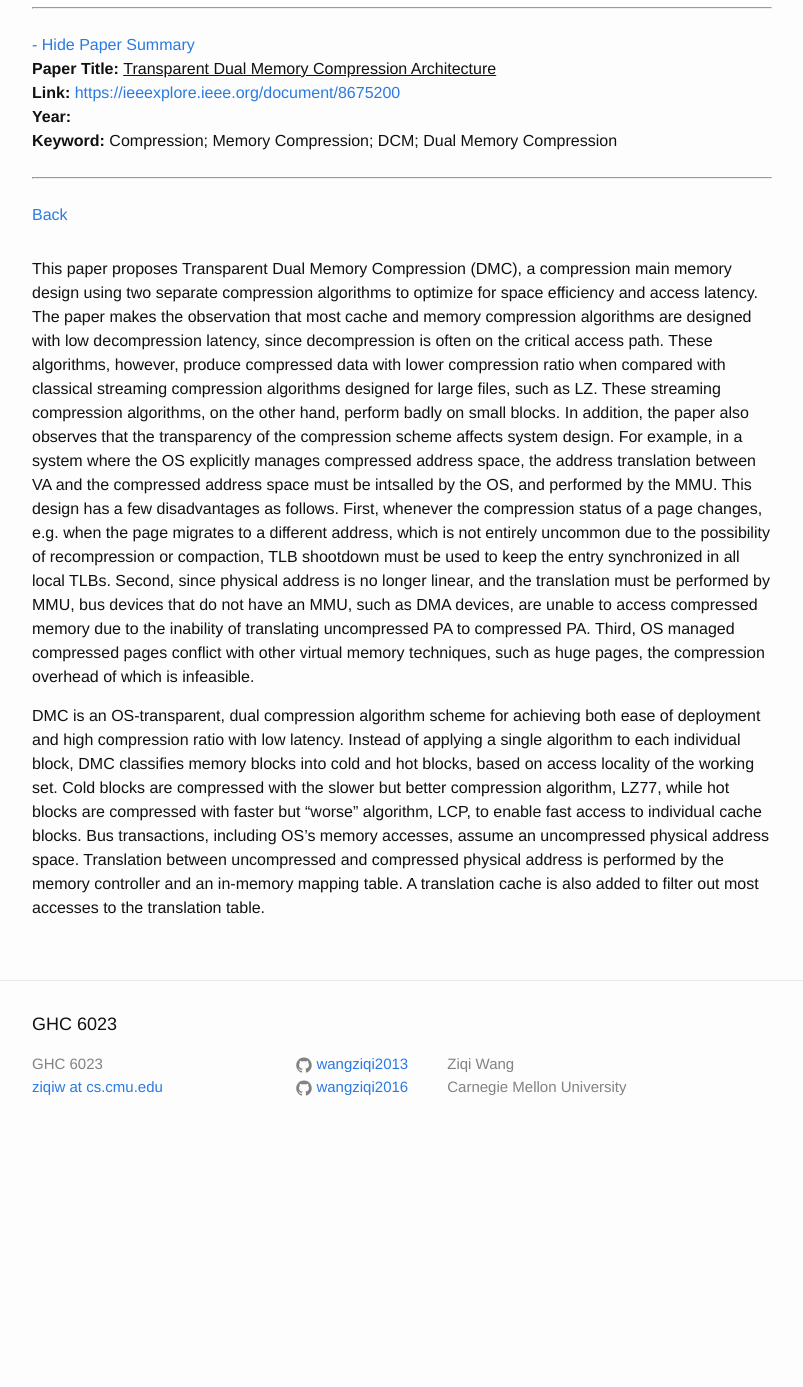
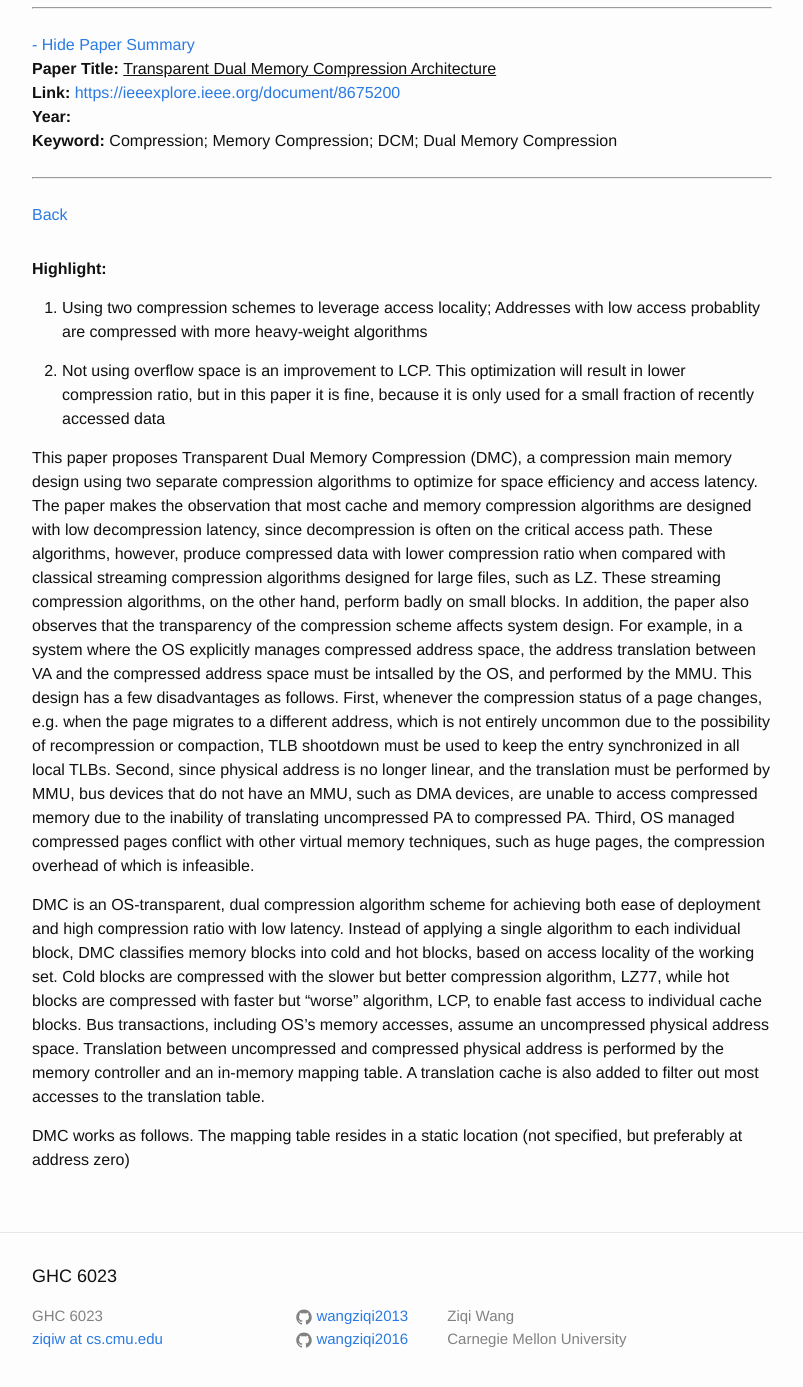
Before and after one commit to wangziqi2013/wangziqi2013.github.io, a Jekyll site: the page built from _posts/2020-07-15-dmc.markdown, in a window 1280 px wide and 1400 px high, scrolled down 235 px. Shown: the top 1387 px of the window, without its empty margins (238-1041 px from the left). Built offline with Jekyll 4.4.1, drawn with Linux system fonts in a browser that asks for light colours; before the commit the page ends 1393 px from its top, so only the background shows below that.

Commit message:
Adding highlight

```diff
--- a/_posts/2020-07-15-dmc.markdown
+++ b/_posts/2020-07-15-dmc.markdown
@@ -12,6 +12,16 @@ htm_cd:
 htm_cr:
 version_mgmt:
 ---
+
+**Highlight:**
+
+1. Using two compression schemes to leverage access locality; Addresses with low access probablity are compressed with
+   more heavy-weight algorithms
+
+2. Not using overflow space is an improvement to LCP. This optimization will result in lower compression ratio, but in
+   this paper it is fine, because it is only used for a small fraction of recently accessed data
+
+
 
 This paper proposes Transparent Dual Memory Compression (DMC), a compression main memory design using two separate compression
 algorithms to optimize for space efficiency and access latency. The paper makes the observation that most cache and memory
@@ -36,3 +46,5 @@ compression algorithm, LZ77, while hot blocks are compressed with faster but "wo
 to individual cache blocks. Bus transactions, including OS's memory accesses, assume an uncompressed physical address space.
 Translation between uncompressed and compressed physical address is performed by the memory controller and an in-memory
 mapping table. A translation cache is also added to filter out most accesses to the translation table.
+
+DMC works as follows. The mapping table resides in a static location (not specified, but preferably at address zero)
```
